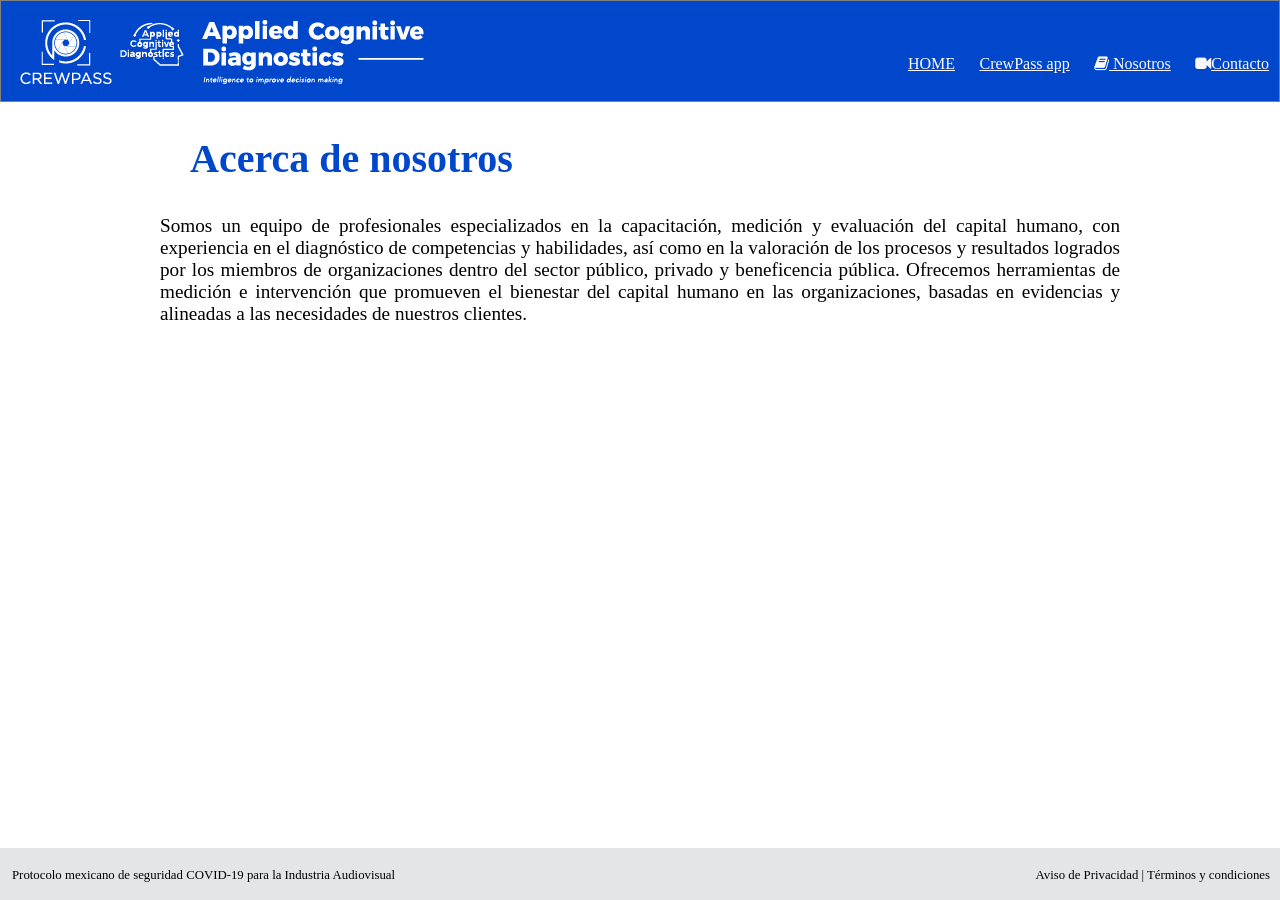
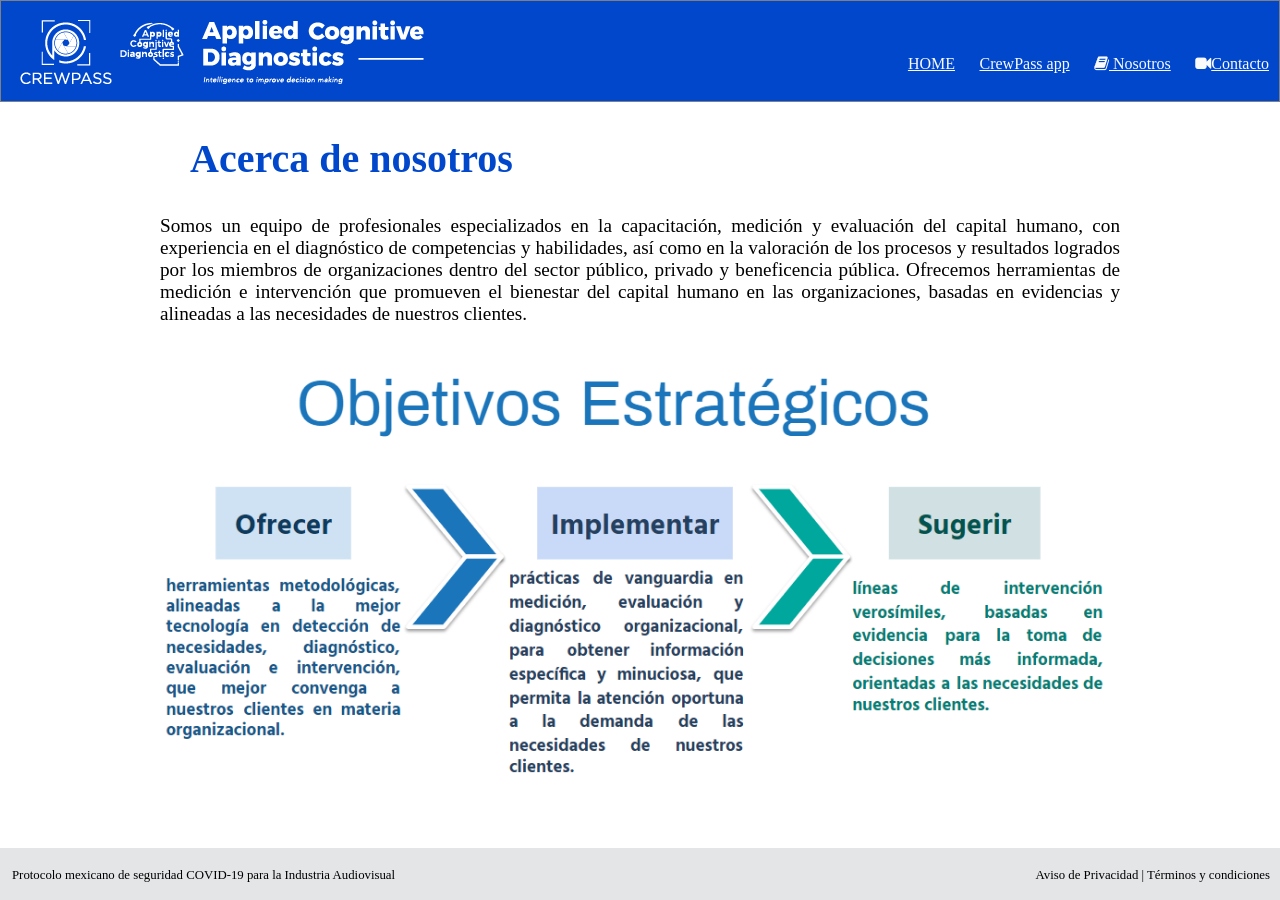
Before and after one commit to CrewPass/crewpass.github.io, a Jekyll site: the page built from nosotros.html, in a window 1280 px wide. Built offline with Jekyll 4.4.1, drawn with Linux system fonts in a browser that asks for light colours.

Commit message:
Update nosotros.html

```diff
--- a/nosotros.html
+++ b/nosotros.html
@@ -6,3 +6,7 @@ title: Nosotros
 <h1> Acerca de nosotros</h1>
 
 <p align="justify">Somos un equipo de profesionales especializados en la capacitación, medición y evaluación del capital humano, con experiencia en el diagnóstico de competencias y habilidades, así como en la valoración de los procesos y resultados logrados por los miembros de organizaciones dentro del sector público, privado y beneficencia pública. Ofrecemos herramientas de medición e intervención que promueven el bienestar del capital humano en las organizaciones, basadas en evidencias y alineadas a las necesidades de nuestros clientes.</p>
+<br>
+<center>
+<img class='displayed' width=100% src="/images/CP03.png">
+</center>
```
